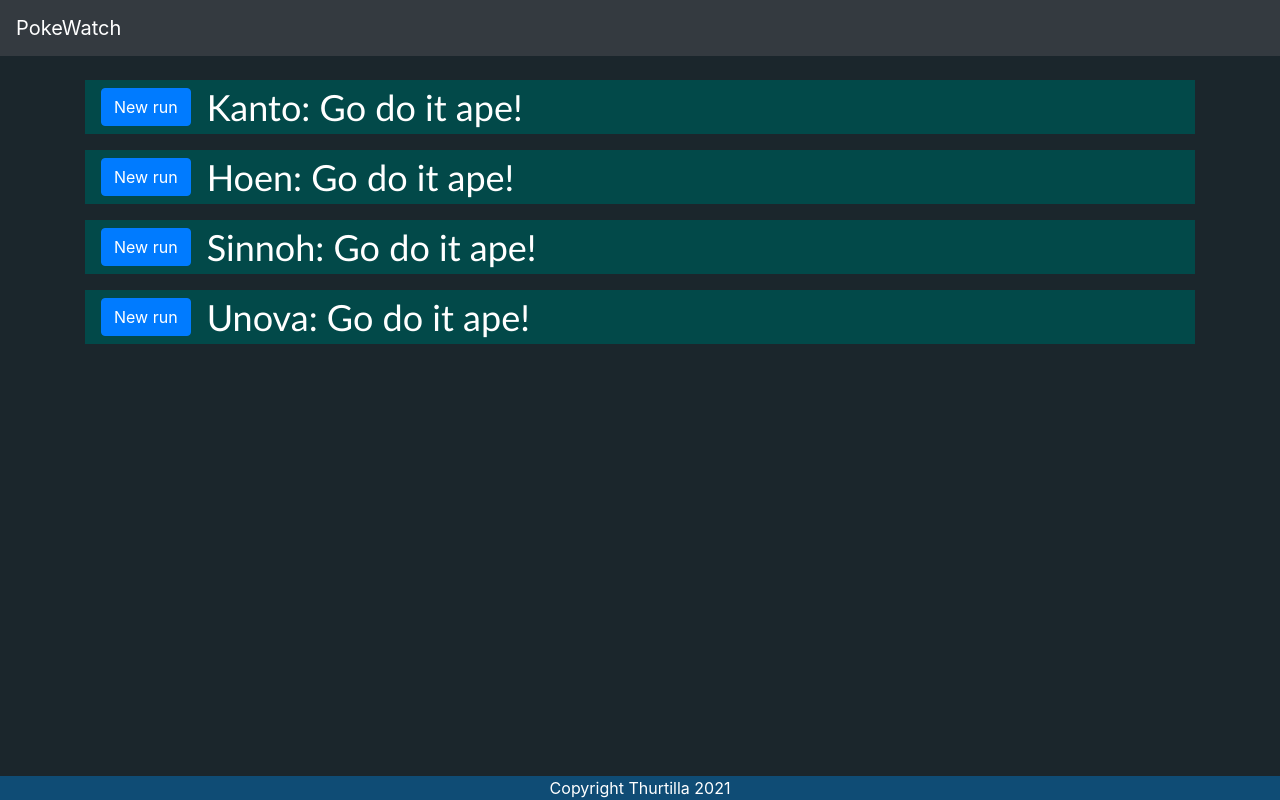
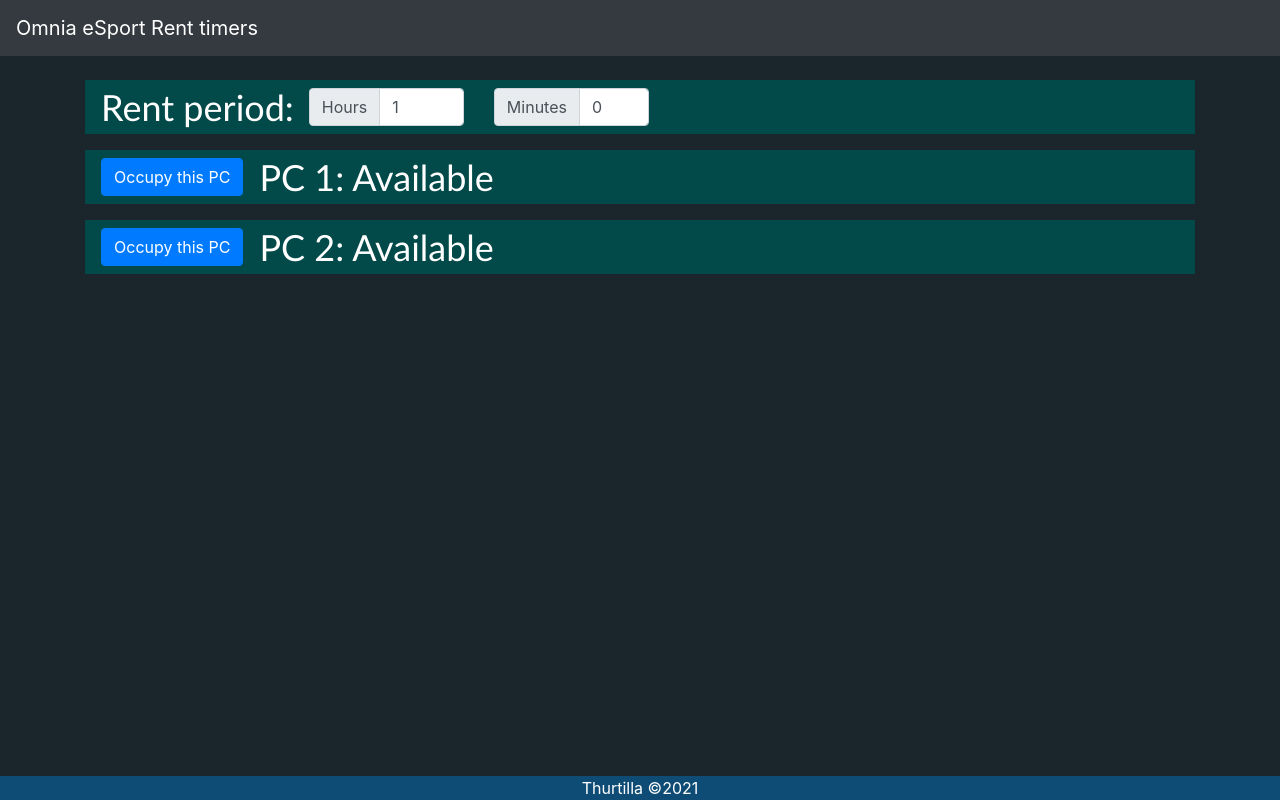
Before and after one commit to Thurtilla/timers-omnia, a React (Create React App) app in the folder frontend/: page / in a window 1280 px wide. Built offline with nearby package versions, Linux system fonts and the light colour scheme.

Commit message:
omnia timers working

```diff
--- a/frontend/public/index.html
+++ b/frontend/public/index.html
@@ -6,9 +6,9 @@
     <meta name="theme-color" content="#000000" />
     <meta
       name="description"
-      content="Watcher for the game PokeMMO"
+      content="Timers for renting out PC's by the hour. For Omnia BY Omnia"
     />
-    <title>PokeWatch</title>
+    <title>Omnia eSport</title>
   </head>
   <body>
     <noscript>You need to enable JavaScript to run this app.</noscript>
--- a/frontend/src/assets/scss/default.scss
+++ b/frontend/src/assets/scss/default.scss
@@ -53,3 +53,9 @@
 .white-text {
     color: white;
 }
+
+.red-shadow {
+	text-shadow: 0 0 5px #FF0000, 0 0 1px rgb(255, 57, 133);
+	color:red
+
+}
--- a/frontend/src/components/footer/footer.js
+++ b/frontend/src/components/footer/footer.js
@@ -4,7 +4,7 @@
   return (
     <footer className="blue-color">
       <div className="logo">
-  Copyright Thurtilla 2021
+  Thurtilla  &copy;{new Date().getFullYear()}
             </div>
     </footer>
   );
--- a/frontend/src/components/header/header.js
+++ b/frontend/src/components/header/header.js
@@ -7,7 +7,7 @@
 export default function Header(props) {
   return (
     <Navbar bg="dark" variant="dark" collapseOnSelect expand="lg">
-      <Navbar.Brand as={Link} to="/">PokeWatch</Navbar.Brand>
+      <Navbar.Brand as={Link} to="/">Omnia eSport Rent timers</Navbar.Brand>
       <Navbar.Toggle aria-controls="responsive-navbar-nav" />
     </Navbar>
 
--- a/frontend/src/components/pages/home/home.js
+++ b/frontend/src/components/pages/home/home.js
@@ -1,222 +1,247 @@
 import React, { useEffect, useState } from 'react';
-import { Accordion, Button, Col, Form, InputGroup, Row, Table } from 'react-bootstrap';
+import { Accordion, Button, Col, Form, FormControl, InputGroup, Row, Table } from 'react-bootstrap';
 import Countdown from 'react-countdown';
-import kanto_clean from '../../../assets/img/kanto_clean.png';
 export default function Home() {
-    const newRun = 'New run'
-    const endRun = 'End run'
-    const resetRun = 'Reset'
-    const timerReady = 'Go do it ape!'
-    const runStarted = 'run started, end run to start timer'
-    const countdownTime = 60000 * 60 * 18 //18 hours in millis
-    const [loading, setLoading] = useState(true)
-    const kantoRoute = {
-        Route: [
-            'Vermillion', 'Fuchsia', 'Cinnabar Island', 'Pewter City', 'Cerulean City', 'Celadon City', 'Saffron City'
-        ],
-        Type: [
-            'Electric', 'Poison', 'Fire', 'Rock', 'Water', 'Grass', 'Psychic'
-        ]
-    }
-    const [testSaving, setTestSaving] = useState(() =>
-        JSON.parse(localStorage.getItem('POKEWATCH-timers')) ||
-        {
-            kanto: {
+  const occupy = 'Occupy this PC';
+  const endRun = 'Start renting';
+  const resetRun = 'Reset';
+  const timerReady = 'Available';
+  const runStarted = 'Ready to start, Click to start period';
+  const [rentPeriod, setRentPeriod] = useState({ hours: 1, minutes: 0 });
+  const [loading, setLoading] = useState(true);
+  const [testSaving, setTestSaving] = useState(
+    () =>
+      JSON.parse(localStorage.getItem('omnia-timers')) || {
+        pc1: {
           timestamp: null,
         },
-            hoen: {
+        pc2: {
           timestamp: null,
         },
-            sinnoh: {
+        pc3: {
           timestamp: null,
         },
-            unova: {
+        pc4: {
           timestamp: null,
+        },
       }
-        })
+  );
 
-    const [regions, setRegions] = useState(() => ({
-        kanto: {
+  const [pcs, setPcs] = useState(() => ({
+    pc1: {
       timer: timerReady,
-            button: newRun,
+      button: occupy,
       btnClassNames: '',
       event: '0',
+      textClass: '',
     },
-        hoen: {
+    pc2: {
       timer: timerReady,
-            button: newRun,
+      button: occupy,
       btnClassNames: '',
-            event: '1'
+      event: '1',
+      textClass: '',
     },
-        sinnoh: {
+    pc3: {
       timer: timerReady,
-            button: newRun,
+      button: occupy,
       btnClassNames: '',
       event: '2',
+	  textClass: '',
     },
-        unova: {
+    pc4: {
       timer: timerReady,
-            button: newRun,
+      button: occupy,
       btnClassNames: '',
-            event: '3'
-        }
-    }))
+      event: '3',
+	  textClass: '',
+    },
+  }));
 
-    const REGIONNAMES = {
-        kanto: 'kanto',
-        hoen: 'hoen',
-        sinnoh: 'sinnoh',
-        unova: 'unova'
-    }
+  const PCNAMES = {
+    pc1: 'pc1',
+    pc2: 'pc2',
+    pc3: 'pc3',
+    pc4: 'pc4',
+  };
 
+  useEffect(() => {
+    //LOADING
+    let names = ['pc1', 'pc2', 'pc3', 'pc4'];
+    let allPcs = { ...pcs };
 
-    useEffect(() => { //LOADING
-        let names = ['kanto', 'hoen', 'sinnoh', 'unova']
-        let allRegions = { ...regions };
-
-        names.forEach(regionName => {
-
-            if (testSaving[regionName].timestamp == null || testSaving[regionName].timestamp < Date.now()) return
-            allRegions[regionName].timer = dailyResetTimer(regionName, allRegions[regionName].event, testSaving[regionName].timestamp)
-            allRegions[regionName].btnClassNames = 'btn-danger'
-            allRegions[regionName].button = resetRun
-            allRegions[regionName].event = '1337'
-        })
-        setRegions(allRegions)
-        setLoading(false)
-    }, [])
+    names.forEach((pc) => {
+      const currentPC = allPcs[pc];
+      if (testSaving[pc].timestamp == null) return;
+      currentPC.timer = dailyResetTimer(pc, allPcs[pc].event, testSaving[pc].timestamp);
+      currentPC.btnClassNames = 'btn-danger';
+      currentPC.button = resetRun;
+      currentPC.event = '1337';
+      console.log(allPcs[pc]);
+      if (currentPC.timer.props.date < Date.now()) currentPC.textClass = 'red-shadow';
+    });
+    setPcs(allPcs);
+    setLoading(false);
+  }, []);
   useEffect(() => {
-        saveCountdownToLocalstorage()
-    }, [testSaving])
+    saveCountdownToLocalstorage();
+  }, [testSaving]);
 
   const saveCountdownToLocalstorage = () => {
-        localStorage.setItem('POKEWATCH-timers', JSON.stringify(testSaving))
-    }
+    localStorage.setItem('omnia-timers', JSON.stringify(testSaving));
+  };
   const handleTimerComplete = (region, ievent) => {
-        resetTimer(region, ievent)
-    }
-
+    redShadowOnTimer(region);
+    //resetTimer(region, ievent);
+  };
+  const redShadowOnTimer = (timer) => {
+    setPcs((prevState) => ({
+      ...prevState,
+      [timer]: { ...prevState[timer], textClass: 'red-shadow' },
+    }));
+  };
   const resetTimer = (regionName, ievent) => {
-        setTestSaving((prevstate) => ({ ...prevstate, [regionName]: { ...prevstate[regionName], timestamp: null } }))
-        setRegions((prevstate) => ({
-            ...prevstate, [regionName]: {
+    setTestSaving((prevstate) => ({
+      ...prevstate,
+      [regionName]: { ...prevstate[regionName], timestamp: null },
+    }));
+    setPcs((prevstate) => ({
+      ...prevstate,
+      [regionName]: {
         ...prevstate[regionName],
-                'timer': timerReady,
-                'button': newRun,
-                'btnClassNames': '',
-                'event': ievent
-            }
-        }))
-    }
+        timer: timerReady,
+        button: occupy,
+        btnClassNames: '',
+        event: ievent,
+		textClass: ''
+      },
+    }));
+  };
   const dailyResetTimer = (region, ievent, time) => {
     return (
-            <Countdown intervalDelay={1000} key={region} onComplete={(e) => handleTimerComplete(region, ievent)} date={parseInt(time)} /> //60000 * 60 * 18} />
-        )
-    }
+      <Countdown
+        intervalDelay={1000}
+        overtime={true}
+        key={region}
+        onComplete={(e) => handleTimerComplete(region, ievent)}
+        date={parseInt(time)}
+      /> //60000 * 60 * 18} />
+    );
+  };
+
+  const calculateCountdown = () => {
+    const hours = 60000 * 60 * rentPeriod.hours;
+    const minutes = 60000 * rentPeriod.minutes;
+    return hours + minutes;
+  };
+
+  const handleChange = (e) => {
+    setRentPeriod((prevState) => ({ ...prevState, [e.target.name]: e.target.value }));
+  };
 
   const handleClick = (region) => {
-        const target = region.target
-        if (regions[target.name].timer === timerReady) {
-            setRegions((prevstate) => ({
-                ...prevstate, [target.name]: {
+    const target = region.target;
+    if (pcs[target.name].timer === timerReady) {
+      setPcs((prevstate) => ({
+        ...prevstate,
+        [target.name]: {
           ...prevstate[target.name],
-                    'timer': runStarted,
-                    'button': endRun,
-                    'btnClassNames': 'btn-success'
+          timer: runStarted,
+          button: endRun,
+          btnClassNames: 'btn-success',
+        },
+      }));
+    } else if (pcs[target.name].timer === runStarted) {
+      const getTimeForCountdown = Date.now() + calculateCountdown();
+      setTestSaving((prevstate) => ({
+        ...prevstate,
+        [target.name]: { ...prevstate[target.name], timestamp: getTimeForCountdown },
+      }));
+      setPcs((prevstate) => ({
+        ...prevstate,
+        [target.name]: {
+          ...prevstate[target.name],
+          timer: dailyResetTimer(
+            PCNAMES[target.name],
+            target.dataset.ievent,
+            getTimeForCountdown
+          ),
+          button: resetRun,
+          btnClassNames: 'btn-danger',
+          event: '1337',
+        },
+      }));
+    } else {
+      resetTimer(target.name, target.dataset.ievent);
     }
-            }))
-        } else if (regions[target.name].timer === runStarted) {
-            const getTimeForCountdown = Date.now() + countdownTime
-            setTestSaving((prevstate) => ({ ...prevstate, [target.name]: { ...prevstate[target.name], timestamp: getTimeForCountdown } }))
-            setRegions((prevstate) => ({
-                ...prevstate, [target.name]: {
-                    ...prevstate[target.name],
-                    'timer': dailyResetTimer(REGIONNAMES[target.name], target.dataset.ievent, getTimeForCountdown),
-                    'button': resetRun,
-                    'btnClassNames': 'btn-danger',
-                    'event': '1337'
-                }
-            }))
-        } else {
-            resetTimer(target.name, target.dataset.ievent)
-        }
-    }
-    if (loading) return <></>
+  };
+  if (loading) return <>Loading...</>;
   return (
     <>
-            <div className="container">
+      <div className='container'>
         <br />
-                <Accordion className="mb-3">
-                    <Form.Group className="d-flex align-items-center sickbg">
-                        <Accordion.Toggle size="md" className={regions.kanto.btnClassNames + " match-button-width ml-3"} data-ievent='0' eventKey={regions.kanto.event} name={REGIONNAMES.kanto} as={Button} onClick={handleClick}>{regions.kanto.button}</Accordion.Toggle>
-                        <Form.Label className="bigText ml-3">Kanto: {regions.kanto.timer}</Form.Label>
+        <Form.Group className='d-flex align-items-center sickbg'>
+          <Form.Label className='bigText ml-3'>Rent period: </Form.Label>
+          <InputGroup className=' col-2'>
+            <InputGroup.Prepend>
+              <InputGroup.Text>Hours</InputGroup.Text>
+            </InputGroup.Prepend>
+            <FormControl name='hours' value={rentPeriod.hours} onChange={handleChange} />
+          </InputGroup>
+          <InputGroup className='col-2'>
+            <InputGroup.Prepend>
+              <InputGroup.Text>Minutes</InputGroup.Text>
+            </InputGroup.Prepend>
+            <FormControl name='minutes' value={rentPeriod.minutes} onChange={handleChange} />
+          </InputGroup>
+        </Form.Group>
+        <Accordion className='mb-3'>
+          <Form.Group className='d-flex align-items-center sickbg'>
+            <Accordion.Toggle
+              size='md'
+              className={pcs.pc1.btnClassNames + ' match-button-width ml-3'}
+              data-ievent='0'
+              eventKey={pcs.pc1.event}
+              name={PCNAMES.pc1}
+              as={Button}
+              onClick={handleClick}
+            >
+              {pcs.pc1.button}
+            </Accordion.Toggle>
+            <Form.Label className={`${pcs.pc1.textClass} bigText ml-3`}>
+              PC 1: {pcs.pc1.timer}
+            </Form.Label>
           </Form.Group>
           <Accordion.Collapse eventKey='0'>
-                        <Row>
-                            <Col><img src={kanto_clean} /></Col>
-                            <Col>
-                                <Table className="white-text h-100 w-100" striped bordered>
-                                    <thead>
-                                        <tr>
-                                            <th>#</th>
-                                            {Object.keys(kantoRoute).map((item, key) => {
-                                                return <th key={key}>{item}</th>
-                                            })}
-                                        </tr>
-                                    </thead>
-                                    <tbody>
-                                        {/* {console.log(kantoRoute.Route)} */}
-                                        {kantoRoute.Route.map((item, key) => {
-                                            return (
-                                                <tr key={key}>
-                                                    <th>{key + 1}</th>
-                                                    <th key={key}>
-                                                        {item}
-                                                    </th>
-                                                    <th key={key + 1}>
-                                                        {kantoRoute.Type[key]}
-                                                    </th>
-                                                </tr>
-                                            )
-                                        })}
-                                    </tbody>
-                                </Table>
-                            </Col>
-                        </Row>
+            <Row></Row>
           </Accordion.Collapse>
         </Accordion>
-                <Accordion className="mb-3">
-                    <Form.Group className="d-flex align-items-center sickbg">
-                        <Accordion.Toggle className={regions.hoen.btnClassNames + ' match-button-width ml-3'} size="md" data-ievent='1' eventKey={regions.hoen.event} name={REGIONNAMES.hoen} as={Button} onClick={handleClick} >{regions.hoen.button}</Accordion.Toggle>
-                        <Form.Label className="bigText ml-3">Hoen: {regions.hoen.timer}</Form.Label>
+
+        <Accordion className='mb-3'>
+          <Form.Group className='d-flex align-items-center sickbg'>
+            <Accordion.Toggle
+              size='md'
+              className={pcs.pc2.btnClassNames + ' match-button-width ml-3'}
+              data-ievent='1'
+              eventKey={pcs.pc2.event}
+              name={PCNAMES.pc2}
+              as={Button}
+              onClick={handleClick}
+            >
+              {pcs.pc2.button}
+            </Accordion.Toggle>
+            <Form.Label className={`${pcs.pc2.textClass} bigText ml-3`}>
+              PC 2: {pcs.pc2.timer}
+            </Form.Label>
           </Form.Group>
           <Accordion.Collapse eventKey='1'>
-                        <span>Cool pic here ; )</span>
+            <Row></Row>
           </Accordion.Collapse>
         </Accordion>
-                <Accordion className="mb-3">
-                    <Form.Group className="d-flex align-items-center sickbg">
-                        <Accordion.Toggle className={regions.sinnoh.btnClassNames + ' match-button-width ml-3'} size="md" data-ievent='2' eventKey={regions.sinnoh.event} name={REGIONNAMES.sinnoh} as={Button} onClick={handleClick} >{regions.sinnoh.button}</Accordion.Toggle>
-                        <Form.Label className="bigText ml-3">Sinnoh: {regions.sinnoh.timer}</Form.Label>
-                    </Form.Group>
-                    <Accordion.Collapse eventKey='2'>
-                        <span>Cool pic here ; )</span>
-                    </Accordion.Collapse>
-                </Accordion>
-                <Accordion className="mb-3">
-                    <Form.Group className="d-flex align-items-center sickbg">
-                        <Accordion.Toggle className={regions.unova.btnClassNames + ' match-button-width ml-3'} size="md" data-ievent='3' eventKey={regions.unova.event} name={REGIONNAMES.unova} as={Button} onClick={handleClick} >{regions.unova.button}</Accordion.Toggle>
-                        <Form.Label className="bigText ml-3">Unova: {regions.unova.timer}</Form.Label>
-                    </Form.Group>
-                    <Accordion.Collapse eventKey='3'>
-                        <span>Cool pic here ; )</span>
-                    </Accordion.Collapse>
-                </Accordion>
+
         <br />
-
-            </div> {/* CONTAINER */}
-
+      </div>{' '}
+      {/* CONTAINER */}
     </>
-
-    )
+  );
 }
```
Also changed, not shown: frontend/src/assets/css/default.min.css, 2 other files (tests, documents, lock files or other folders). Lines whose indentation alone changed are shown as unchanged.
